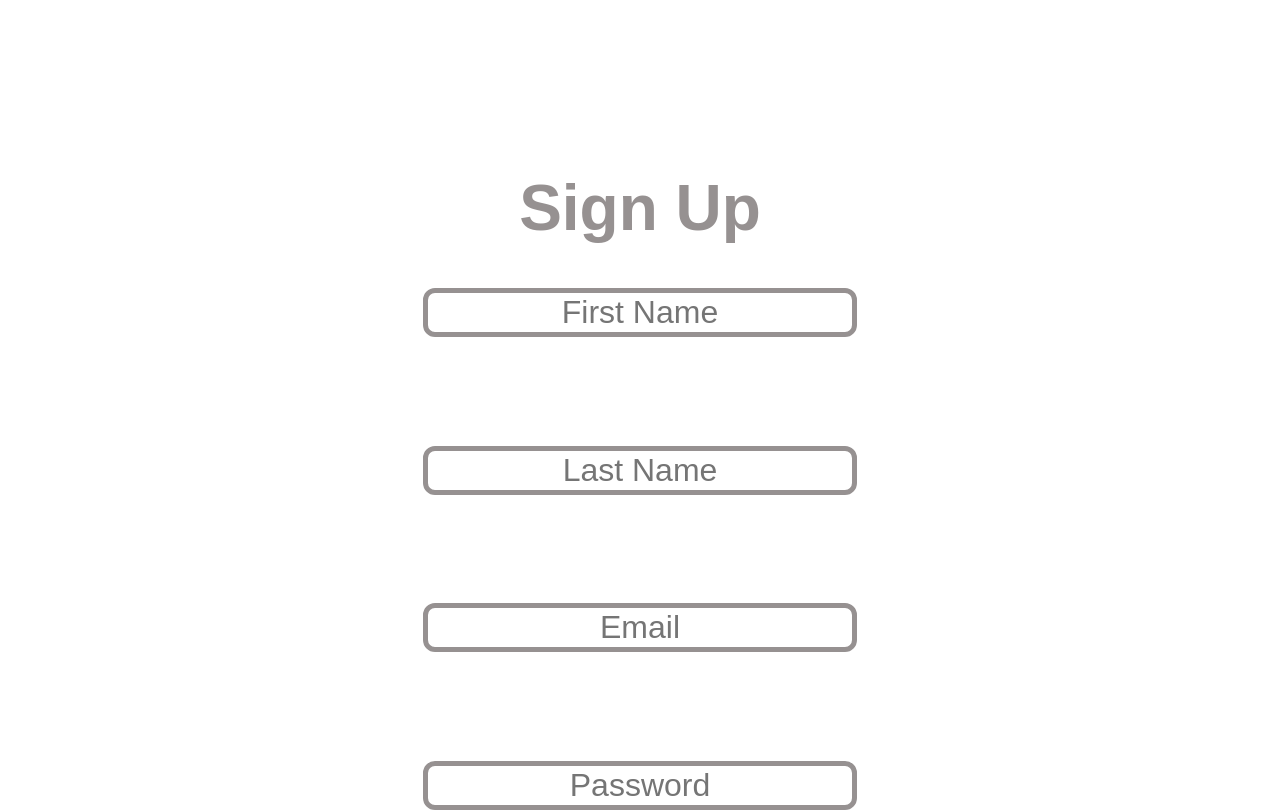
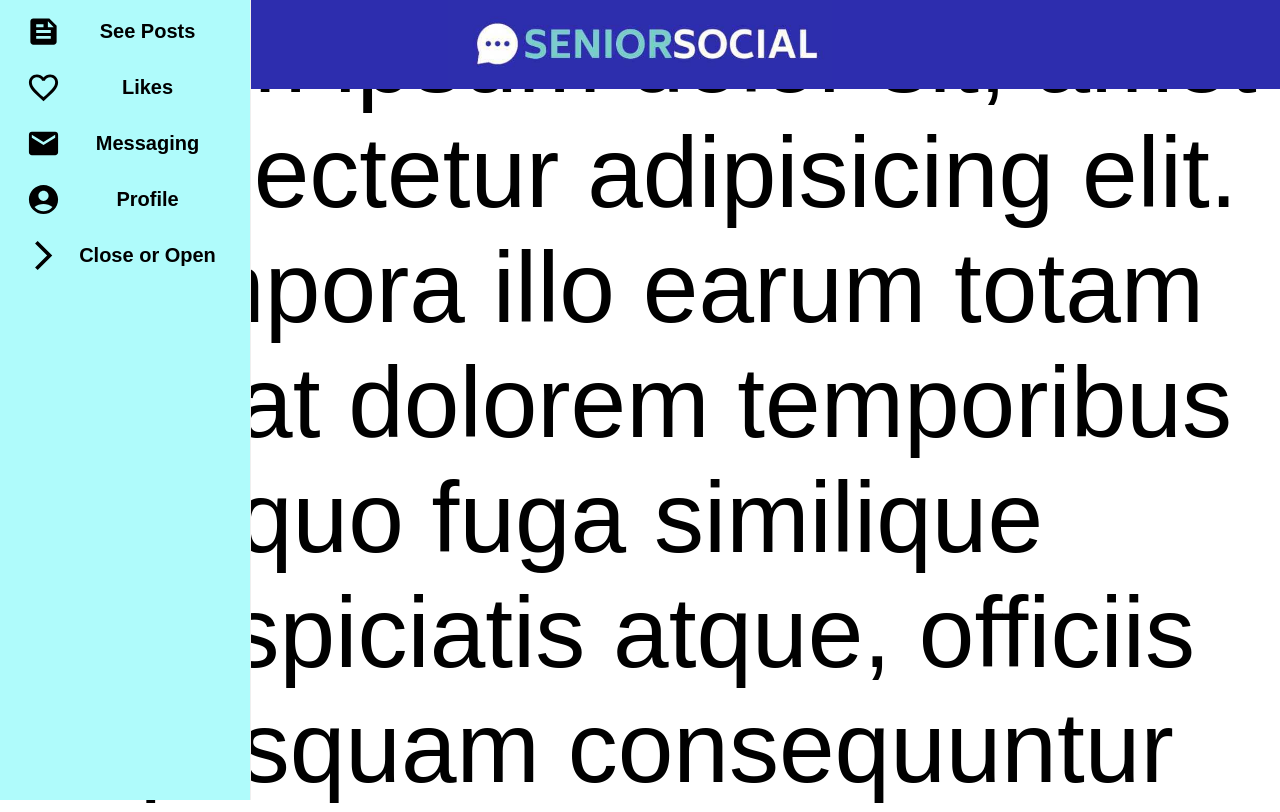
Before and after one commit to jbibbs3/SeniorSocial-FrontEnd, a React (Create React App) app: page / in a window 1280 px wide. Shown: the top 812 px of the page. Built offline with nearby package versions, Linux system fonts and the light colour scheme.

Commit message:
basic arrangement

```diff
--- a/src/App.js
+++ b/src/App.js
@@ -1,11 +1,35 @@
 import logo from "./logo.svg";
+import { Routes, Route } from "react-router-dom";
 import "./App.css";
 import Main from "./components/Main";
 import SignIn from "./components/LoginSignIn/SignIn";
+import { useContext, useState } from "react";
+import SocialContext from "./Social.context";
+
 function App() {
+    const [user, setUser] = useState({});
+    const [loggedIn, setLoggedIn] = useState(true);
+    const logIn = us => {
+        setUser(us)
+        setLoggedIn(true)
+    }
+    const signUp = us => {
+        //createUser(us)
+        setUser(us)
+        setLoggedIn(true)
+    }
+    const logOut = (us) => {
+        setUser({})
+        setLoggedIn(false)
+    }
     return (
         <div className="App">
-            <SignIn/>
+            <SocialContext.Provider value={{ user, logIn, signUp, logOut }}>
+
+            {
+                loggedIn ? (<Main />) : (<SignIn />)
+            }
+            </SocialContext.Provider>
         </div>
     );
 }
--- /dev/null
+++ b/src/Social.context.js
@@ -0,0 +1,5 @@
+import { createContext } from "react";
+
+const SocialContext = createContext()
+
+export default SocialContext
--- a/src/components/Main.js
+++ b/src/components/Main.js
@@ -1,11 +1,17 @@
 import React from "react";
+import { Routes, Route } from "react-router-dom";
 import Sidebar from "./Sidebar/Sidebar";
 import User from "./UserProfile/User";
 const Main = () => {
     return (
         <div>
             <Sidebar></Sidebar>
-            <User></User>
+            <Routes>
+                <Route>Posts</Route>
+                <Route>Saved</Route>
+                <Route>Message</Route>
+                <Route>Profile</Route>
+            </Routes>
         </div>
     );
 };
--- a/src/index.js
+++ b/src/index.js
@@ -4,10 +4,13 @@ import "./index.css";
 import App from "./App";
 import reportWebVitals from "./reportWebVitals";
 import { BrowserRouter } from "react-router-dom";
+import { useContext, useState } from "react";
+import SocialContext from "./Social.context";
 
 const root = ReactDOM.createRoot(document.getElementById("root"));
 root.render(
     <React.StrictMode>
+
         <BrowserRouter>
             <App />
         </BrowserRouter>
```
